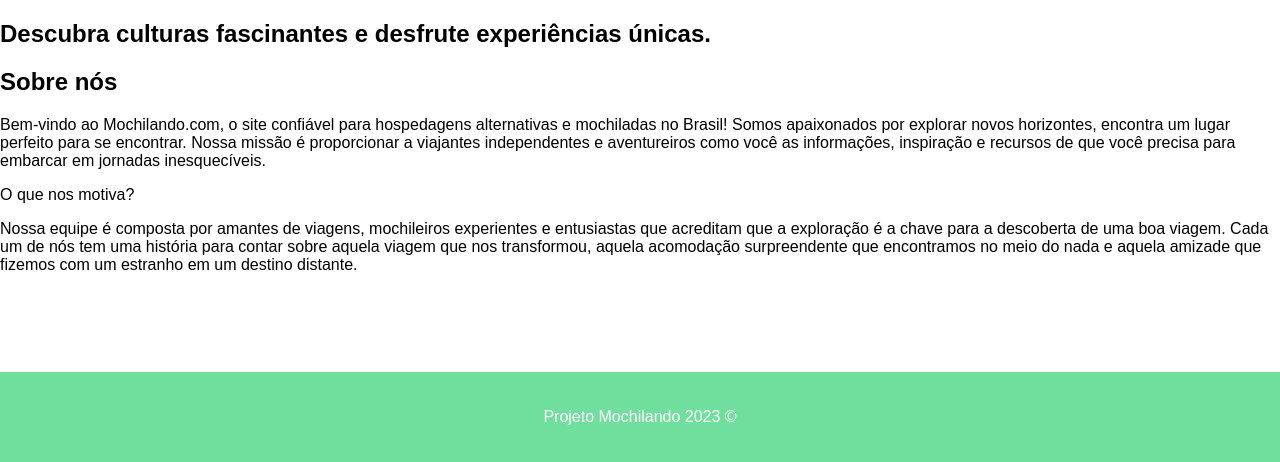
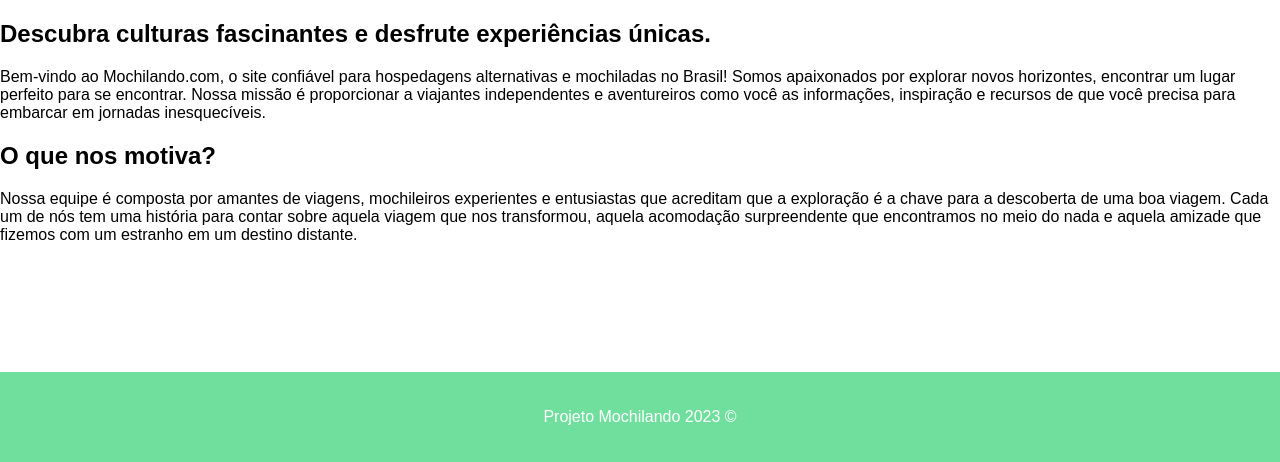
Before and after one commit to alexandreorisch/Mochilando, a plain HTML site: page index.html in a window 1280 px wide. Shown: the part 338-800 px from the top of the page. Drawn offline with Linux system fonts and the light colour scheme.

Commit message:
Altera texto index

```diff
--- a/index.html
+++ b/index.html
@@ -44,10 +44,10 @@
     <main>
         <h2>Descubra culturas fascinantes e desfrute experiências únicas.</h2>
         <section>
-            <h2>Sobre nós</h2>
-            <p>Bem-vindo ao Mochilando.com, o site confiável para hospedagens alternativas e mochiladas no Brasil! Somos apaixonados por explorar novos horizontes, encontra um lugar perfeito para se encontrar. Nossa missão é proporcionar a viajantes independentes e aventureiros como você as informações, inspiração e recursos de que você precisa para embarcar em jornadas inesquecíveis.</p>
 
-<p>O que nos motiva?</p>
+            <p>Bem-vindo ao Mochilando.com, o site confiável para hospedagens alternativas e mochiladas no Brasil! Somos apaixonados por explorar novos horizontes, encontrar um lugar perfeito para se encontrar. Nossa missão é proporcionar a viajantes independentes e aventureiros como você as informações, inspiração e recursos de que você precisa para embarcar em jornadas inesquecíveis.</p>
+
+<h2>O que nos motiva?</h2>
 
 <p>Nossa equipe é composta por amantes de viagens, mochileiros experientes e entusiastas que acreditam que a exploração é a chave para a descoberta de uma boa viagem. Cada um de nós tem uma história para contar sobre aquela viagem que nos transformou, aquela acomodação surpreendente que encontramos no meio do nada e aquela amizade que fizemos com um estranho em um destino distante.</p>
 
```
